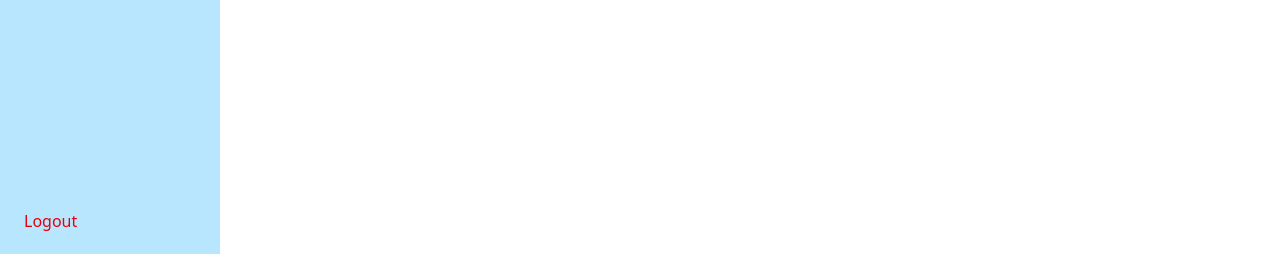
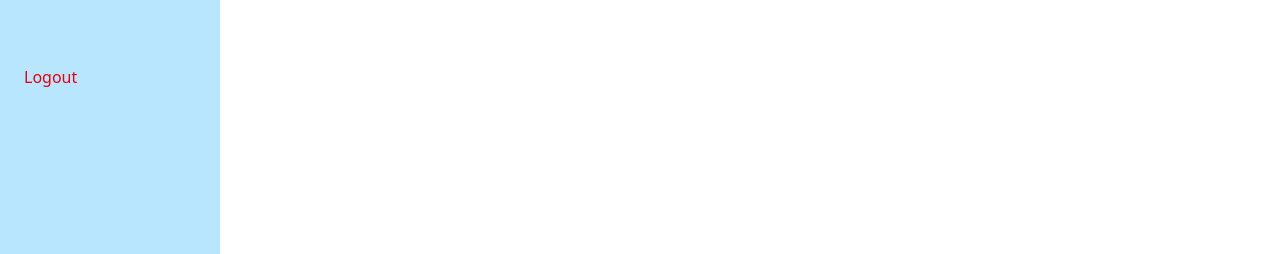
Before and after one commit to paavn17/maheshwari, a Next.js app: page /institute/dashboard in a window 1280 px wide. Shown: the part 543-797 px from the top of the page. Built offline with nearby package versions, Linux system fonts and the light colour scheme.

Commit message:
ui changes

```diff
--- a/app/login/page.jsx
+++ b/app/login/page.jsx
@@ -88,9 +88,9 @@ export default function LoginPage() {
   const getEmailPlaceholder = (role) => {
 
     const placeholders = {
-      student: 'john.doe@university.edu',
-      teacher: 'prof.wilson@university.edu',
-      admin: 'admin@university.edu',
+      student: 'pavan@gmail.com',
+      teacher: 'vignan@uni.edu',
+      admin: 'admin@gmail.com',
       '': 'Select a role first'
     };
     return placeholders[role] || 'Enter your email address';
--- a/components/institute/page-layout.jsx
+++ b/components/institute/page-layout.jsx
@@ -92,18 +92,17 @@ export default function InstituteLayout({ children }) {
             >
               Card Designs
             </Link>
+
+            <Link
+            href="/login"
+            className="text-left text-red-600 hover:text-red-700 transition font-medium mt-16"
+          >
+            Logout
+          </Link>
           </nav>
         </div>
 
         {/* Logout Button */}
-        <div className="mt-10">
-          <Link
-            href="/login"
-            className="text-left text-red-600 hover:text-red-700 transition font-medium"
-          >
-            Logout
-          </Link>
-        </div>
       </aside>
 
       {/* Main Content */}
```
